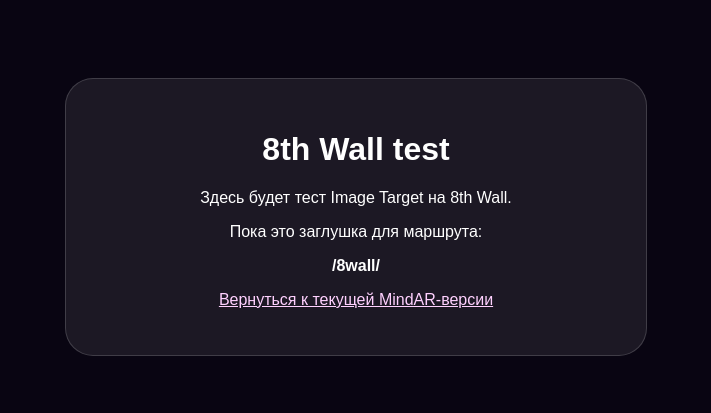
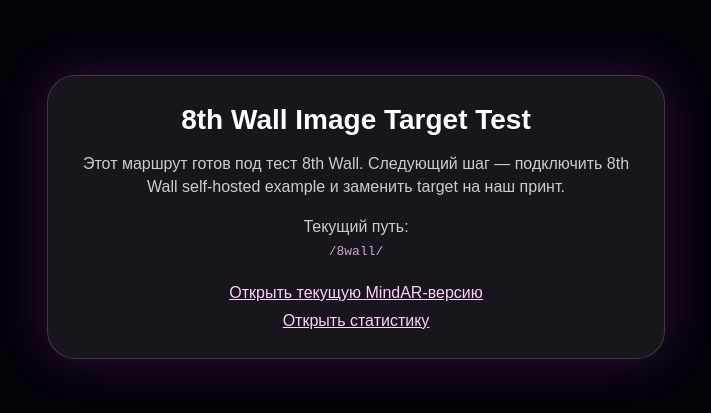
Before and after one commit to Yogerasim/webar-mindar-three, a website: page public/8wall/index.html in a window 1280 px wide. Shown: the part 183-596 px from the top of the page, without its empty margins (284-995 px from the left). Drawn offline with Linux system fonts and the light colour scheme.

Commit message:
Add 8th Wall test route

```diff
--- a/public/8wall/index.html
+++ b/public/8wall/index.html
@@ -2,40 +2,89 @@
 <html lang="ru">
   <head>
     <meta charset="UTF-8" />
-    <meta name="viewport" content="width=device-width, initial-scale=1.0" />
-    <title>8th Wall Test</title>
+    <meta
+      name="viewport"
+      content="width=device-width, initial-scale=1.0, viewport-fit=cover"
+    />
+    <title>8th Wall Image Target Test</title>
+
     <style>
+      html,
       body {
         margin: 0;
-        min-height: 100vh;
+        width: 100%;
+        height: 100%;
+        overflow: hidden;
+        background: #05020a;
+        color: white;
+        font-family: Arial, sans-serif;
+      }
+
+      #app {
+        position: fixed;
+        inset: 0;
         display: grid;
         place-items: center;
-        background: #090512;
-        color: white;
-        font-family: Arial, sans-serif;
         text-align: center;
+        padding: 24px;
+        box-sizing: border-box;
       }
 
       .card {
-        width: min(520px, calc(100vw - 40px));
-        padding: 30px;
+        width: min(560px, calc(100vw - 40px));
+        padding: 28px;
         border-radius: 28px;
         background: rgba(255, 255, 255, 0.08);
         border: 1px solid rgba(255, 255, 255, 0.16);
+        box-shadow: 0 0 50px rgba(225, 80, 255, 0.2);
+      }
+
+      h1 {
+        margin: 0 0 14px;
+        font-size: 28px;
+      }
+
+      p {
+        opacity: 0.78;
+        line-height: 1.45;
+      }
+
+      .links {
+        display: grid;
+        gap: 10px;
+        margin-top: 22px;
       }
 
       a {
         color: #ffd1ff;
       }
+
+      code {
+        color: #ffd1ff;
+      }
     </style>
   </head>
+
   <body>
-    <main class="card">
-      <h1>8th Wall test</h1>
-      <p>Здесь будет тест Image Target на 8th Wall.</p>
-      <p>Пока это заглушка для маршрута:</p>
-      <p><strong>/8wall/</strong></p>
-      <p><a href="/">Вернуться к текущей MindAR-версии</a></p>
+    <main id="app">
+      <section class="card">
+        <h1>8th Wall Image Target Test</h1>
+        <p>
+          Этот маршрут готов под тест 8th Wall. Следующий шаг — подключить
+          8th Wall self-hosted example и заменить target на наш принт.
+        </p>
+
+        <p>
+          Текущий путь:
+          <br />
+          <code>/8wall/</code>
+        </p>
+
+        <div class="links">
+          <a href="/">Открыть текущую MindAR-версию</a>
+          <a href="/corporate.html">Открыть статистику</a>
+        </div>
+      </section>
     </main>
   </body>
 </html>
```
